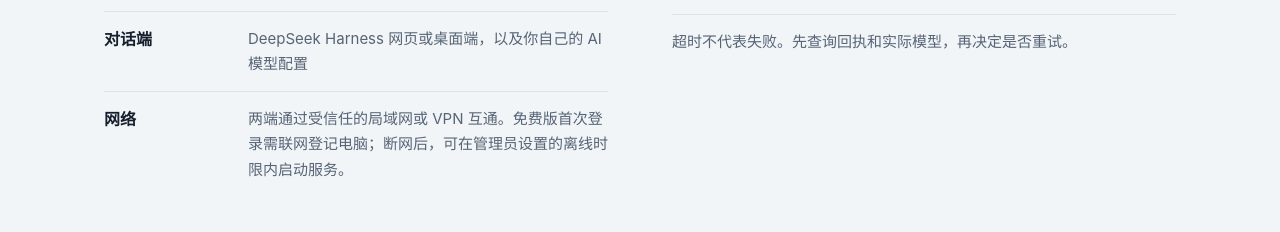
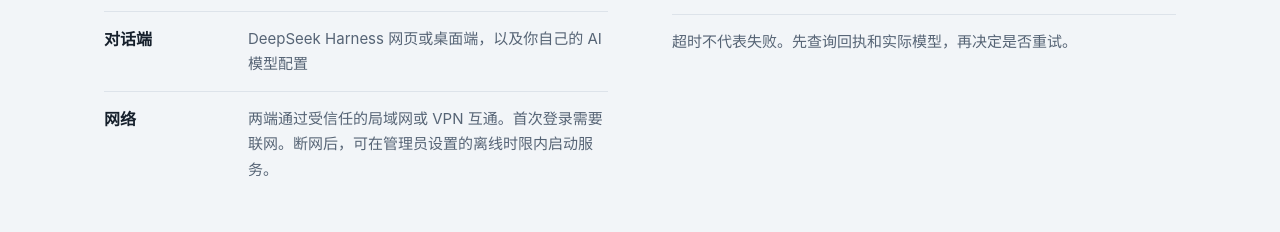
Before and after one commit to LLP2333/creo-harness-web, a plain HTML site: page index.html in a window 1280 px wide. Shown: the part 3705-3937 px from the top of the page. Drawn offline with Linux system fonts and the light colour scheme.

Commit message:
docs: clarify first sign-in network requirement

```diff
--- a/index.html
+++ b/index.html
@@ -201,7 +201,7 @@
           <div><dt>Creo</dt><dd>Creo Parametric 6.0.6.0 或 8.0.0.0，安装器按所选版本下载运行包</dd></div>
           <div><dt>Windows 工作站</dt><dd>Windows 10/11 x64。运行包自带 JRE、dufs 和 WebView2，无需另装</dd></div>
           <div><dt>对话端</dt><dd>DeepSeek Harness 网页或桌面端，以及你自己的 AI 模型配置</dd></div>
-          <div><dt>网络</dt><dd>两端通过受信任的局域网或 VPN 互通。免费版首次登录需联网登记电脑；断网后，可在管理员设置的离线时限内启动服务。</dd></div>
+          <div><dt>网络</dt><dd>两端通过受信任的局域网或 VPN 互通。首次登录需要联网。断网后，可在管理员设置的离线时限内启动服务。</dd></div>
         </dl>
       </div>
       <div>
```
